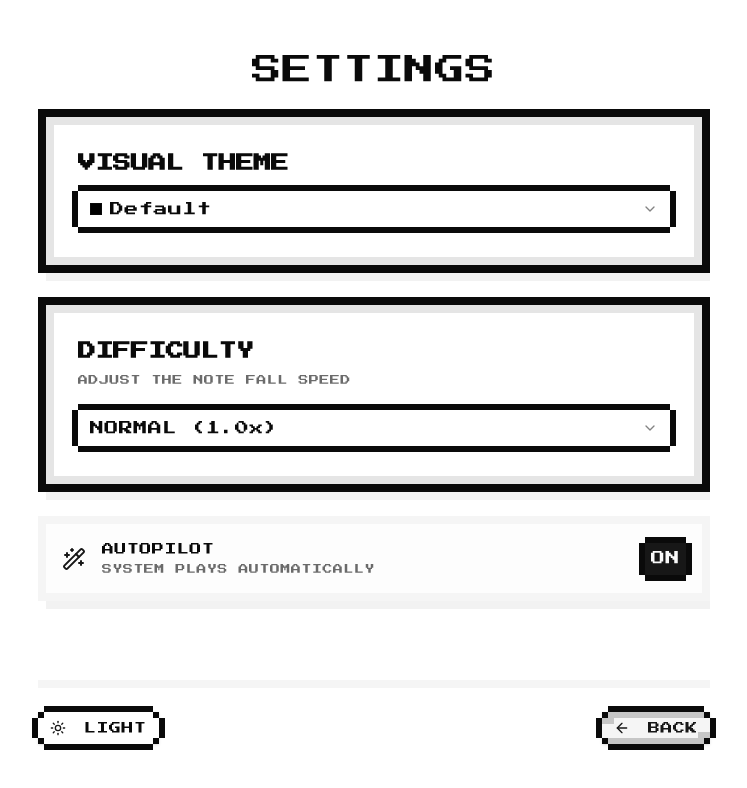
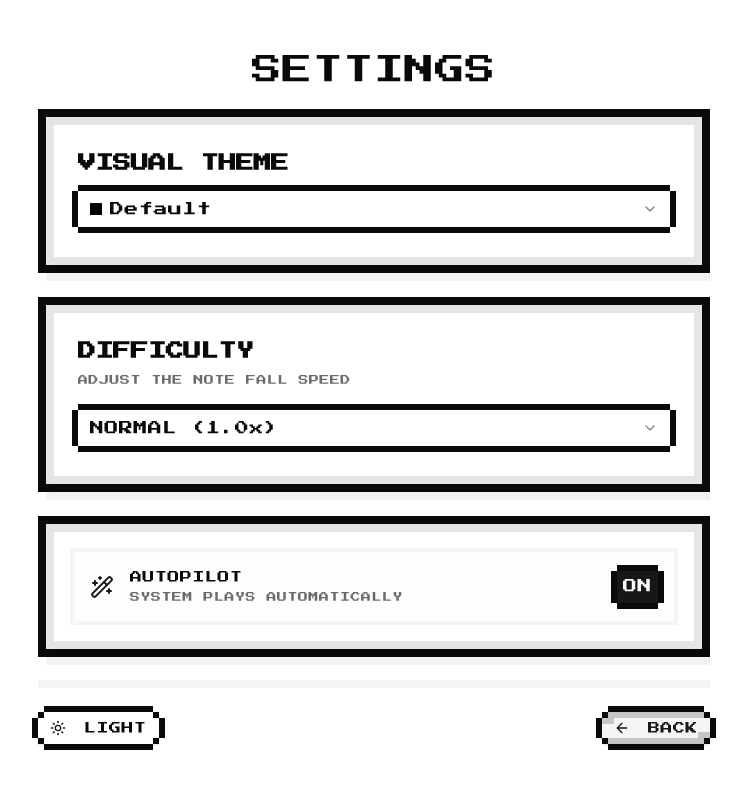
Before and after one commit to hongy20/midi-jam, a Next.js app: page /options in a window 1280 px wide. Shown: the top 788 px of the page, without its empty margins (266-1013 px from the left). Built offline with nearby package versions, Linux system fonts and the light colour scheme.

Commit message:
Refactor: Wrap Autopilot row in a Card for visual consistency

```diff
--- a/src/app/options/components/options-page.view.tsx
+++ b/src/app/options/components/options-page.view.tsx
@@ -90,8 +90,9 @@ export function OptionsPageView({
           </CardContent>
         </Card>
 
-        {/* Autopilot Row */}
-        <div className="flex items-center justify-between p-4 bg-muted/20 border-8 border-muted shadow-[8px_8px_0px_0px_rgba(0,0,0,0.05)]">
+        <Card className="border-8 shadow-[8px_8px_0px_0px_rgba(0,0,0,0.05)]">
+          <CardContent className="p-4">
+            <div className="flex items-center justify-between bg-muted/20 border-4 border-muted p-4">
               <div className="flex items-center gap-4">
                 <Wand2 className="size-6 text-primary" />
                 <div className="flex flex-col gap-1">
@@ -110,6 +111,8 @@ export function OptionsPageView({
                 {demoMode ? "ON" : "OFF"}
               </Toggle>
             </div>
+          </CardContent>
+        </Card>
       </div>
 
       {/* Footer Actions */}
```
Lines whose indentation alone changed are shown as unchanged.
